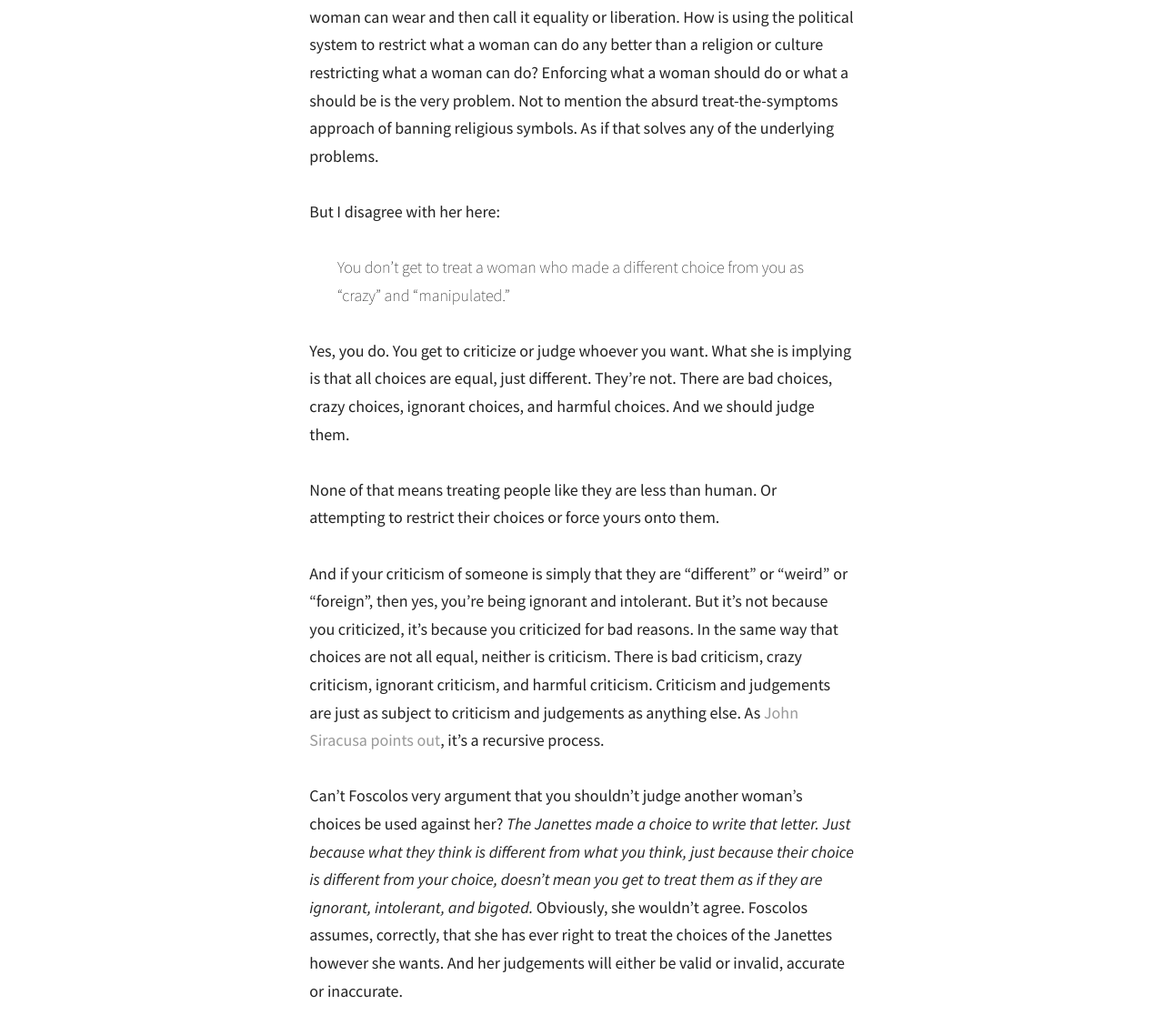
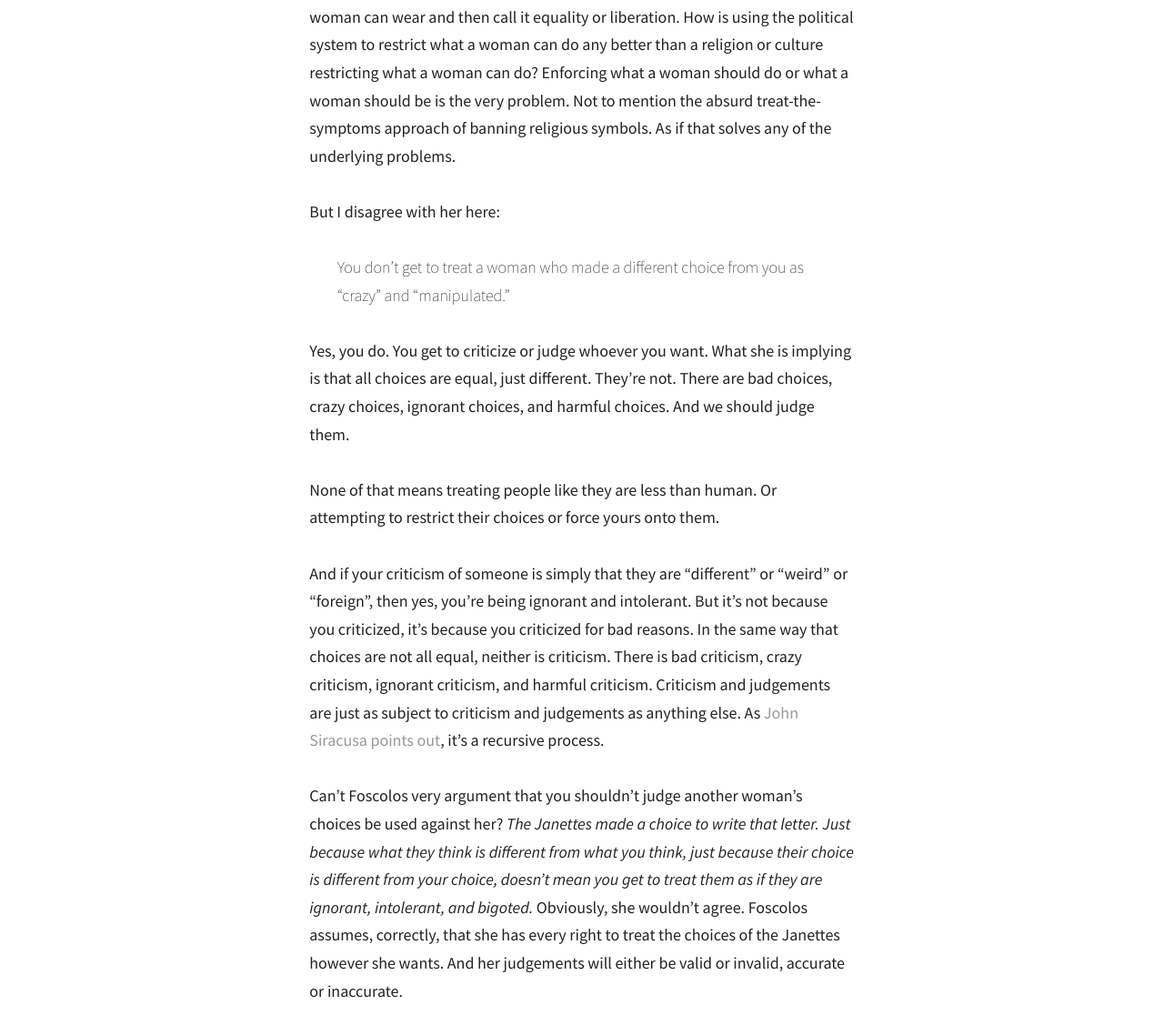
Before and after one commit to moyer/moyer.github.com, a Jekyll site: the page built from everyday/_posts/2013-10-20-toula-foscolos-and-the-janettes.md, in a window 1280 px wide. Shown: the part 593-1720 px from the top of the page at 91% size. Built offline with Jekyll 4.4.1, drawn with Linux system fonts in a browser that asks for light colours; Markdown is read by kramdown in place of the engine named in the settings; some of the changed text lies outside the part shown.

Commit message:
fixes spelling mistakes on "Toula Foscolos and the Janettes"

```diff
--- a/everyday/_posts/2013-10-20-toula-foscolos-and-the-janettes.md
+++ b/everyday/_posts/2013-10-20-toula-foscolos-and-the-janettes.md
@@ -10,7 +10,7 @@ Last Thursday, Toula Foscolos wrote [a piece for HuffPo](http://www.huffingtonpo
 
 > Feminism is first and foremost about choice. The choice to live free of religion. The choice to live *with* religion. … What diminishes Quebec women's emancipation is a Charter that aims to prevent veiled women from working in hospitals and schools! Such a restrictive step backwards devalues everything the feminist movement in this province has worked so hard for: the choice for women to do as they please.
 
-I completely agree with her about how ridiculous it is to ban and restrict what a woman can wear and then call it equality or liberation. How is using the political system to restrict what a woman can do any better than a religion or culture restricting what a woman can do? Enforcing what a woman should do or what a should be is the very problem. Not to mention the absurd treat-the-symptoms approach of banning religious symbols. As if that solves any of the underlying problems.
+I completely agree with her about how ridiculous it is to ban and restrict what a woman can wear and then call it equality or liberation. How is using the political system to restrict what a woman can do any better than a religion or culture restricting what a woman can do? Enforcing what a woman should do or what a woman should be is the very problem. Not to mention the absurd treat-the-symptoms approach of banning religious symbols. As if that solves any of the underlying problems.
 
 But I disagree with her here:
 
@@ -22,6 +22,6 @@ None of that means treating people like they are less than human. Or attempting
 
 And if your criticism of someone is simply that they are "different" or "weird" or "foreign", then yes, you're being ignorant and intolerant. But it's not because you criticized, it's because you criticized for bad reasons. In the same way that choices are not all equal, neither is criticism. There is bad criticism, crazy criticism, ignorant criticism, and harmful criticism. Criticism and judgements are just as subject to criticism and judgements as anything else. As [John Siracusa points out](http://arstechnica.com/staff/2009/05/hypercritical/), it's a recursive process.
 
-Can't Foscolos very argument that you shouldn't judge another woman's choices be used against her? *The Janettes made a choice to write that letter. Just because what they think is different from what you think, just because their choice is different from your choice, doesn't mean you get to treat them as if they are ignorant, intolerant, and bigoted.* Obviously, she wouldn't agree. Foscolos assumes, correctly, that she has ever right to treat the choices of the Janettes however she wants. And her judgements will either be valid or invalid, accurate or inaccurate.
+Can't Foscolos very argument that you shouldn't judge another woman's choices be used against her? *The Janettes made a choice to write that letter. Just because what they think is different from what you think, just because their choice is different from your choice, doesn't mean you get to treat them as if they are ignorant, intolerant, and bigoted.* Obviously, she wouldn't agree. Foscolos assumes, correctly, that she has every right to treat the choices of the Janettes however she wants. And her judgements will either be valid or invalid, accurate or inaccurate.
 
 Even she doesn't actually buy into the idea that a "different" choice is somehow above criticism or judgement.
```
